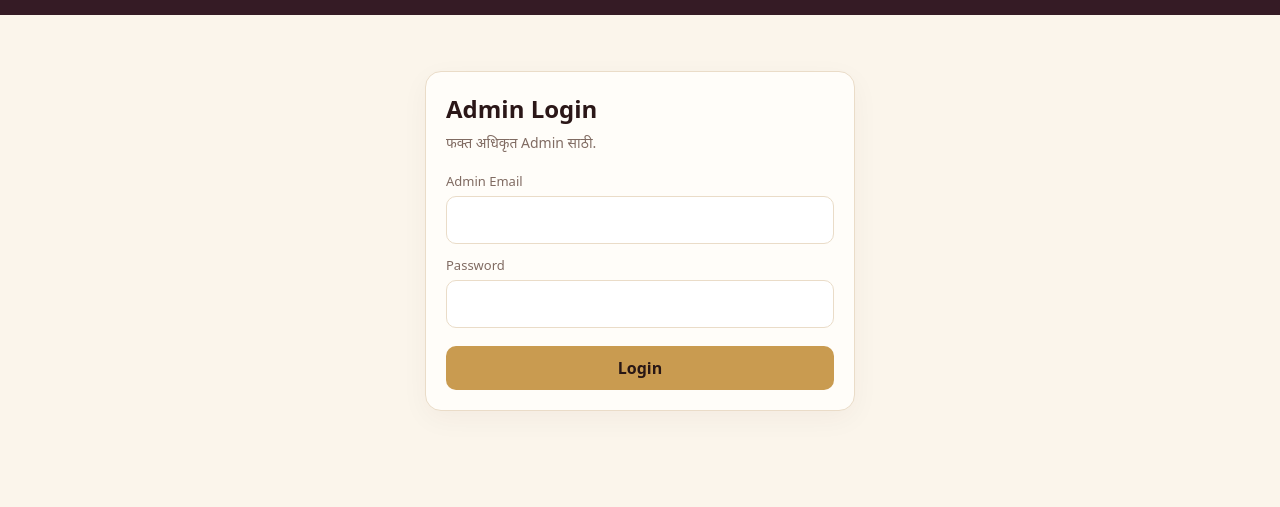
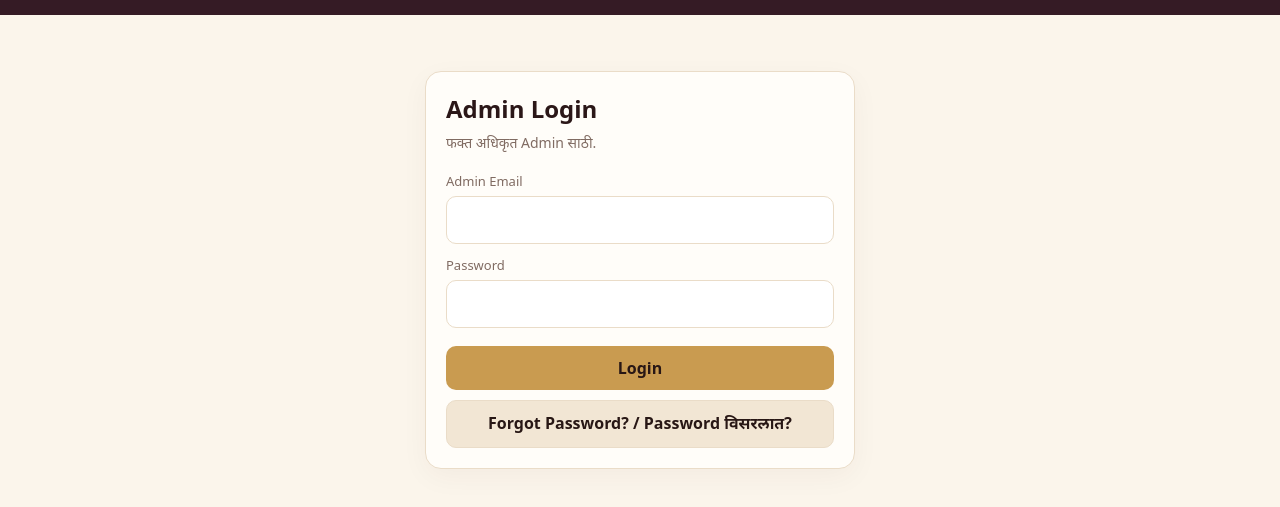
Before and after one commit to ashokraykar/MATOSHREE, a plain HTML site: page admin.html in a window 1280 px wide. Shown: the part 73-580 px from the top of the page. Drawn offline with nearby package versions, Linux system fonts and the light colour scheme.

Commit message:
Add files via upload

```diff
--- a/admin.html
+++ b/admin.html
@@ -4,7 +4,7 @@
 </style></head><body>
 <header><div><strong>MATOSHREE TOURS & TRAVELS</strong><br><span>ADMIN CONTROL PANEL</span></div><div class="row" style="flex:0 0 auto"><span id="userEmail"></span><button id="logoutBtn" class="secondary hidden">Logout</button></div></header>
 <main>
-<section id="loginView" class="card login"><h1>Admin Login</h1><p class="sub">फक्त अधिकृत Admin साठी.</p><div id="loginMsg" class="notice hidden"></div><form id="loginForm"><label for="email">Admin Email</label><input id="email" type="email" autocomplete="username" required><label for="password">Password</label><input id="password" type="password" autocomplete="current-password" required><div style="margin-top:18px"><button id="loginBtn" type="submit" style="width:100%">Login</button></div></form></section>
+<section id="loginView" class="card login"><h1>Admin Login</h1><p class="sub">फक्त अधिकृत Admin साठी.</p><div id="loginMsg" class="notice hidden"></div><form id="loginForm"><label for="email">Admin Email</label><input id="email" type="email" autocomplete="username" required><label for="password">Password</label><input id="password" type="password" autocomplete="current-password" required><div style="margin-top:18px"><button id="loginBtn" type="submit" style="width:100%">Login</button></div><button id="forgotPasswordBtn" type="button" class="secondary" style="width:100%;margin-top:10px">Forgot Password? / Password विसरलात?</button><div id="resetMsg" class="notice hidden" aria-live="polite"></div></form></section>
 <section id="appView" class="hidden"><div class="row" style="justify-content:space-between"><div><h1>Booking Dashboard</h1><p class="sub">बुकिंग तपासा आणि वाहन उपलब्धता नियंत्रित करा.</p></div><button id="refreshBtn" class="secondary" style="flex:0 0 auto">↻ Refresh</button></div>
 <div class="stats"><div class="stat"><small>एकूण बुकिंग</small><b id="totalCount">0</b></div><div class="stat"><small>Pending</small><b id="pendingCount">0</b></div><div class="stat"><small>Confirmed</small><b id="confirmedCount">0</b></div><div class="stat"><small>Cancelled</small><b id="cancelledCount">0</b></div></div><div id="appMsg" class="notice hidden"></div>
 <nav class="tabs"><button class="active" data-tab="bookings">Bookings</button><button data-tab="vehicles">Vehicles</button><button data-tab="blocks">Vehicle Blocks</button></nav>
@@ -27,6 +27,7 @@ async function authorizeAdmin(u){
   $('loginView').classList.add('hidden');$('appView').classList.remove('hidden');$('logoutBtn').classList.remove('hidden');$('userEmail').textContent=u.email||'';await load();return true;
 }
 $('loginForm').addEventListener('submit',async e=>{e.preventDefault();clear('loginMsg');$('loginBtn').disabled=true;const {data,error}=await db.auth.signInWithPassword({email:$('email').value.trim(),password:$('password').value});$('loginBtn').disabled=false;if(error){msg('loginMsg','Login अयशस्वी: '+error.message,'error');return}await authorizeAdmin(data.user)});
+$('forgotPasswordBtn').addEventListener('click',async()=>{clear('resetMsg');const email=$('email').value.trim();if(!email){msg('resetMsg','कृपया आधी Admin Email भरा.','error');$('email').focus();return}const btn=$('forgotPasswordBtn');btn.disabled=true;btn.textContent='Email पाठवत आहे...';const {error}=await db.auth.resetPasswordForEmail(email,{redirectTo:'https://ashokraykar.github.io/MATOSHREE/reset-password.html'});btn.disabled=false;btn.textContent='Forgot Password? / Password विसरलात?';if(error){msg('resetMsg','Reset Email पाठवता आला नाही: '+error.message,'error');return}msg('resetMsg','जर हा Email नोंदणीकृत असेल तर Password Reset Email पाठवला आहे. Gmail मधील नवीनतम Email उघडा. जुन्या Reset लिंक वापरू नका.','success')});
 $('logoutBtn').addEventListener('click',async()=>{await db.auth.signOut();$('appView').classList.add('hidden');$('loginView').classList.remove('hidden');$('logoutBtn').classList.add('hidden');$('userEmail').textContent=''});$('refreshBtn').addEventListener('click',load);$('statusFilter').addEventListener('change',renderB);
 document.querySelectorAll('[data-tab]').forEach(b=>b.addEventListener('click',()=>{document.querySelectorAll('[data-tab]').forEach(x=>x.classList.toggle('active',x===b));['bookings','vehicles','blocks'].forEach(t=>$(t+'Tab').classList.toggle('hidden',t!==b.dataset.tab))}));
 $('blockForm').addEventListener('submit',async e=>{e.preventDefault();const s=new Date($('blockStart').value),n=new Date($('blockEnd').value);if(!(n>s)){msg('appMsg','समाप्तीची वेळ सुरुवातीपेक्षा पुढे असावी.','error');return}const {error}=await db.from('vehicle_blocks').insert({vehicle_id:$('blockVehicle').value,start_at:s.toISOString(),end_at:n.toISOString(),reason:$('blockReason').value.trim()});if(error){msg('appMsg','Vehicle block सेव्ह झाला नाही: '+error.message,'error');return}$('blockForm').reset();msg('appMsg','Vehicle block सेव्ह झाला.','success');await load()});
```
